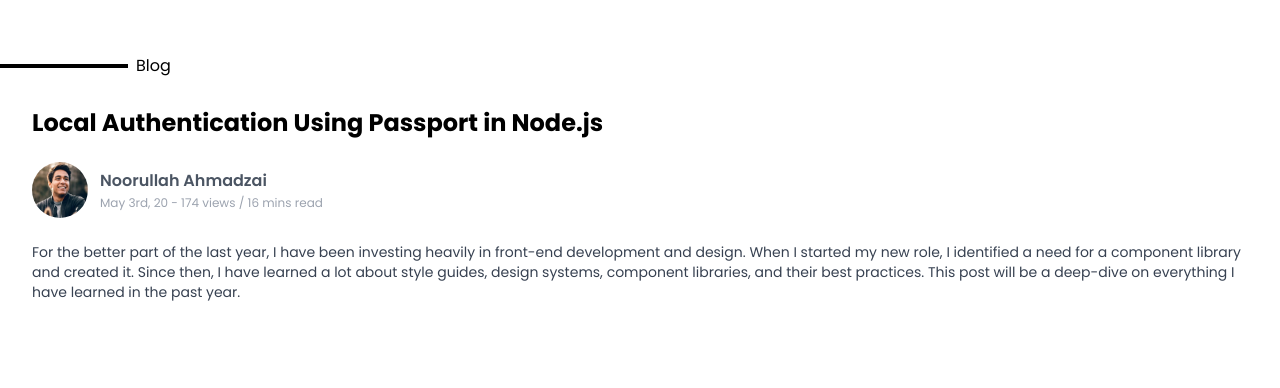
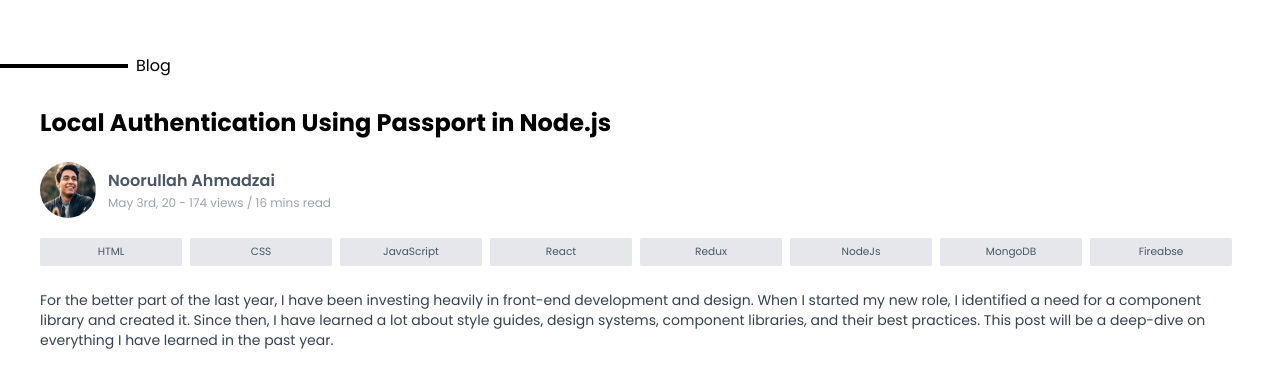
Before and after one commit to noor-codes/noorullah.dev, a Next.js app: page / in a window 1280 px wide. Shown: the top 388 px of the page. Built offline with nearby package versions, Linux system fonts and the light colour scheme.

Commit message:
Tags Designed

```diff
--- a/pages/index.js
+++ b/pages/index.js
@@ -1,7 +1,6 @@
 import Head from 'next/head'
 
-export default function Home() {
-  return (
+const Home = () => (
   <div>
     <Head>
       <title>Noorullah Ahmadzai</title>
@@ -14,12 +13,11 @@ export default function Home() {
       </>
     </Head>
 
-      <main className="container">
-        <div className="flex items-center mt-14">
+    <div className="flex items-center pt-14">
       <div className="h-1 bg-black w-32 mr-2">&nbsp;</div>
       <div className="font-sans font-medium leading-5">Blog</div>
     </div>
-
+    <main className="container px-2">
       <div className="mt-8 mb-6 px-8">
         <h1 className="font-bold leading-tight text-2xl">
           Local Authentication Using Passport in Node.js
@@ -36,6 +34,36 @@ export default function Home() {
         </div>
       </div>
 
+      {/* Set a min with if the tag is too small */}
+      <div className="mt-5">
+        <div className="flex flex-wrap gap-2 ml-8 mr-10 text-center">
+          <div className="bg-gray-200 flex-1 text-gray-600 text-tiny  px-3 py-1.5 rounded-sm">
+            HTML
+          </div>
+          <div className="bg-gray-200 flex-1 text-gray-600 text-tiny  px-3 py-1.5 rounded-sm">
+            CSS
+          </div>
+          <div className="bg-gray-200 flex-1 text-gray-600 text-tiny  px-3 py-1.5 rounded-sm">
+            JavaScript
+          </div>
+          <div className="bg-gray-200 flex-1 text-gray-600 text-tiny  px-3 py-1.5 rounded-sm">
+            React
+          </div>
+          <div className="bg-gray-200 flex-1 text-gray-600 text-tiny  px-3 py-1.5 rounded-sm">
+            Redux
+          </div>
+          <div className="bg-gray-200 flex-1 text-gray-600 text-tiny  px-3 py-1.5 rounded-sm">
+            NodeJs
+          </div>
+          <div className="bg-gray-200 flex-1 text-gray-600 text-tiny  px-3 py-1.5 rounded-sm">
+            MongoDB
+          </div>
+          <div className="bg-gray-200 flex-1 text-gray-600 text-tiny  px-3 py-1.5 rounded-sm">
+            Fireabse
+          </div>
+        </div>
+      </div>
+
       <div className="flex justify-center px-8">
         <p className="text-sm mt-6 text-gray-700 leading-5 ">
           For the better part of the last year, I have been investing heavily in front-end
@@ -48,4 +76,5 @@ export default function Home() {
     </main>
   </div>
 )
-}
+
+export default Home
--- a/tailwind.config.js
+++ b/tailwind.config.js
@@ -6,6 +6,9 @@ module.exports = {
       fontFamily: {
         sans: ['Poppins', 'Helvetica', 'Arial', 'sans-serif'],
       },
+      fontSize: {
+        tiny: '0.66rem',
+      },
     },
   },
   variants: {
```
Lines whose indentation alone changed are shown as unchanged.
